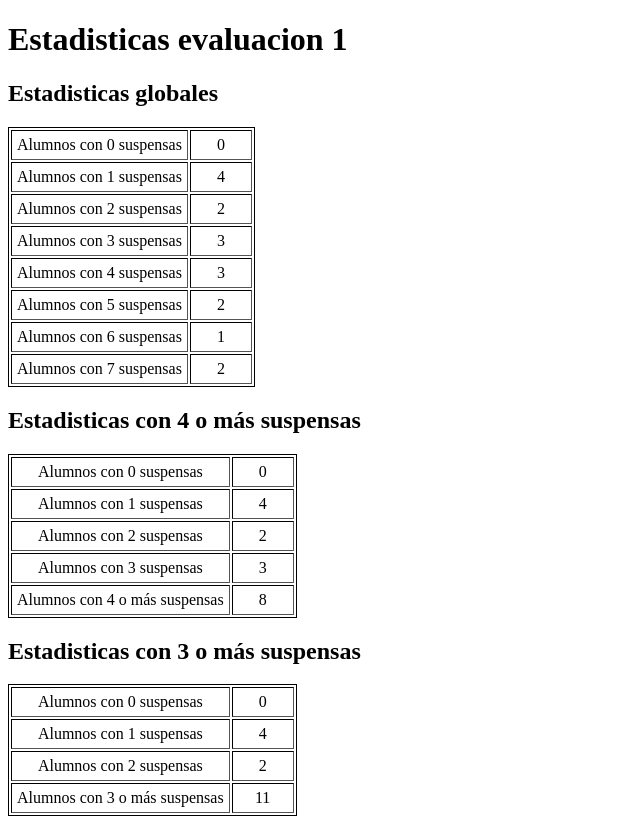
After one commit to OscarMaestre/pgestor, a Django app: page /bd/estadisticas/1/ in a window 1280 px wide. The commit adds this page. Shown: the whole page, without its empty margins (0-640 px from the left). Run offline with Django 3.2, Linux system fonts and the light colour scheme; data comes from the database, SQL or seed files in the repository.

Commit message:
Incluidas estadisticas sin porcentajes

```diff
--- a/gestor/bd/templates/bd/base.html
+++ b/gestor/bd/templates/bd/base.html
@@ -3,11 +3,38 @@
 <html>
 <head>
     <title>{%block title %}{{titulo}} {%endblock%}</title>
+    <style>
+        table{
+            border: solid 1px black;
+        }
+        td{
+            padding:5px;
+            text-align: center;
+            min-width: 50px;
+        }
+        tr:hover{
+            background-color: rgb(220, 230, 240);
+        }
+    </style>
 </head>
 
 <body>
 
 {%block contenido%}
+<h1>Elige opción para actas</h1>
+<ul>
+    <li><a href='{% url 'acta' 1%}'>Acta evaluacion 1</a></li>
+    <li><a href='{% url 'acta' 2%}'>Acta evaluacion 2</a></li>
+    <li><a href='{% url 'acta' 3%}'>Acta evaluacion 3</a></li>
+</ul>
+
+<h1>Elige opción para estadisticas</h1>
+<ul>
+    <li><a href='{% url 'estadisticas' 1%}'>Estadisticas evaluacion 1</a></li>
+    <li><a href='{% url 'estadisticas' 2%}'>Estadisticas evaluacion 2</a></li>
+    <li><a href='{% url 'estadisticas' 3%}'>Estadisticas evaluacion 3</a></li>
+</ul>
+
 {%endblock%}
 
 </body>
--- /dev/null
+++ b/gestor/bd/templates/bd/estadisticas.html
@@ -0,0 +1,35 @@
+{%extends 'bd/base.html' %}
+
+
+{%block contenido%}
+<h1>Estadisticas evaluacion {{num_eval}}</h1>
+<h2>Estadisticas globales</h2>
+<table border='1'>
+
+    {% for e in estadisticas_totales%}
+    <tr>
+        <td>{{e.0}}</td> <td>{{e.1}}</td>
+    </tr>
+    {%endfor%}
+</table>
+<h2>Estadisticas con 4 o más suspensas</h2>
+<table border='1'>
+
+    {% for e in estadisticas_con_4_o_mas%}
+    <tr>
+        <td>{{e.0}}</td> <td>{{e.1}}</td>
+    </tr>
+    {%endfor%}
+</table>
+
+<h2>Estadisticas con 3 o más suspensas</h2>
+<table border='1'>
+
+    {% for e in estadisticas_con_3_o_mas%}
+    <tr>
+        <td>{{e.0}}</td> <td>{{e.1}}</td>
+    </tr>
+    {%endfor%}
+</table>
+
+{%endblock%}
--- a/gestor/bd/urls.py
+++ b/gestor/bd/urls.py
@@ -5,4 +5,5 @@ from . import views
 urlpatterns = [
     url(r'^$', views.index, name='index'),
     url(r'^acta/(?P<evaluacion>[0-9])/$', views.acta_evaluacion, name='acta'),
+    url(r'^estadisticas/(?P<evaluacion>[0-9])/$', views.estadisticas_evaluacion, name='estadisticas'),
 ]
--- a/gestor/bd/views.py
+++ b/gestor/bd/views.py
@@ -1,5 +1,7 @@
 #coding=utf-8
 from django.shortcuts import render
+from django.db import connection
+
 import PyICU
 
 
@@ -25,6 +27,73 @@ def ordenar_lista_modelos(lista_modelos):
     for a in apellidos:
         nueva_lista.append(Alumno.objects.filter(apellidos=a)[0])
     return nueva_lista
+
+
+
+
+def cuantos_alumnos_con_x_suspensas(filas, x):
+    """Dadas las filas con estadisticas nos dice cuantos alumnos han suspendido
+    2, 3 o x materias. Si no encuentra ninguna devuelve 0"""
+
+    for fila in filas:
+        if fila[0]==x:
+            return fila[1]
+    return 0
+
+def cuantos_alumnos_con_x_o_mas_suspensas(filas,  x, cantidad_modulos):
+    total=0
+    for cantidad_suspensas in range(x, cantidad_modulos+1):
+        total=total+cuantos_alumnos_con_x_suspensas(filas, cantidad_suspensas)
+    return total
+
+
+def estadisticas_con_x_o_mas_suspensas(filas, x, cantidad_modulos):
+    estadisticas=[]
+    for cantidad_suspensas in range(0, x):
+        texto="Alumnos con {0} suspensas".format(cantidad_suspensas)
+        cantidad_suspensas=cuantos_alumnos_con_x_suspensas(filas, cantidad_suspensas)
+        estadisticas.append ( (texto, cantidad_suspensas))
+    texto="Alumnos con {0} o más suspensas".format(x)
+    cantidad_suspensas=cuantos_alumnos_con_x_o_mas_suspensas(filas, x, cantidad_modulos)
+    estadisticas.append ( (texto, cantidad_suspensas))
+    return estadisticas
+
+
+def estadisticas_totales(filas, cantidad_modulos):
+    estadisticas=[]
+    for cantidad_suspensas in range(0, cantidad_modulos+1):
+        texto="Alumnos con {0} suspensas".format(cantidad_suspensas)
+        cantidad_suspensas=cuantos_alumnos_con_x_suspensas(filas, cantidad_suspensas)
+        estadisticas.append ( (texto, cantidad_suspensas))
+    return estadisticas
+
+def estadisticas_evaluacion(peticion, evaluacion):
+    consulta="""
+        select suspensas, count(suspensas) from (select alumno_id,count(*)  as suspensas
+            from bd_calificacion
+                where conv=0 and apro=0 and calificacion<5 and ev=%s
+                group by alumno_id
+            )
+        group by suspensas
+    """
+    CANTIDAD_MODULOS_DAM=7
+
+    with connection.cursor() as cursor:
+        cursor.execute(consulta,[evaluacion])
+        filas=cursor.fetchall()
+
+    #Calculamos las distintas estadisticas para las filas de resultados
+    estadisticas_completas=estadisticas_totales(filas, CANTIDAD_MODULOS_DAM)
+    estadisticas_con_4_o_mas_suspensas=estadisticas_con_x_o_mas_suspensas(filas, 4, CANTIDAD_MODULOS_DAM)
+    estadisticas_con_3_o_mas_suspensas=estadisticas_con_x_o_mas_suspensas(filas, 3, CANTIDAD_MODULOS_DAM)
+    contexto={
+        "titulo":"Estadisticas evaluacion {0}".format(evaluacion),
+        "num_eval":evaluacion,
+        "estadisticas_totales":estadisticas_completas,
+        "estadisticas_con_4_o_mas":estadisticas_con_4_o_mas_suspensas,
+        "estadisticas_con_3_o_mas":estadisticas_con_3_o_mas_suspensas
+    }
+    return render(peticion, "bd/estadisticas.html", contexto)
 
 def acta_evaluacion(peticion, evaluacion):
 
```
